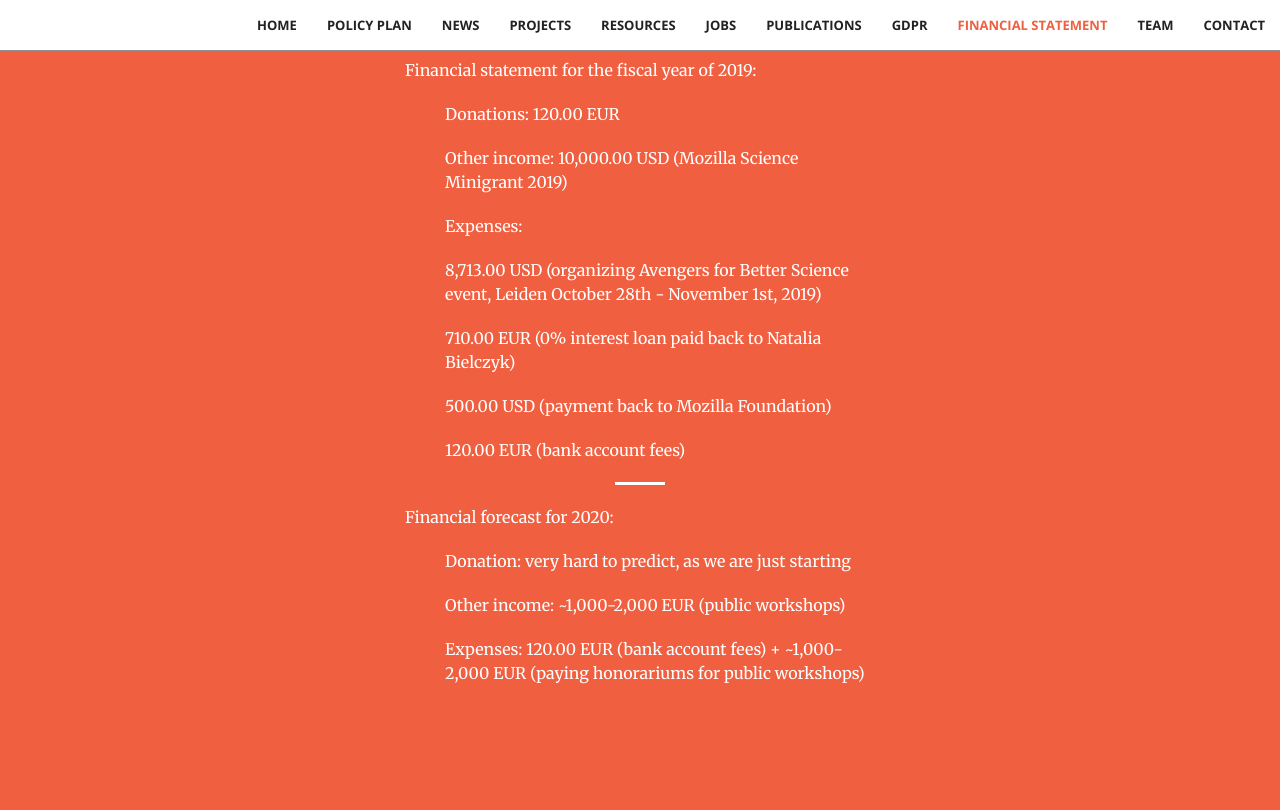
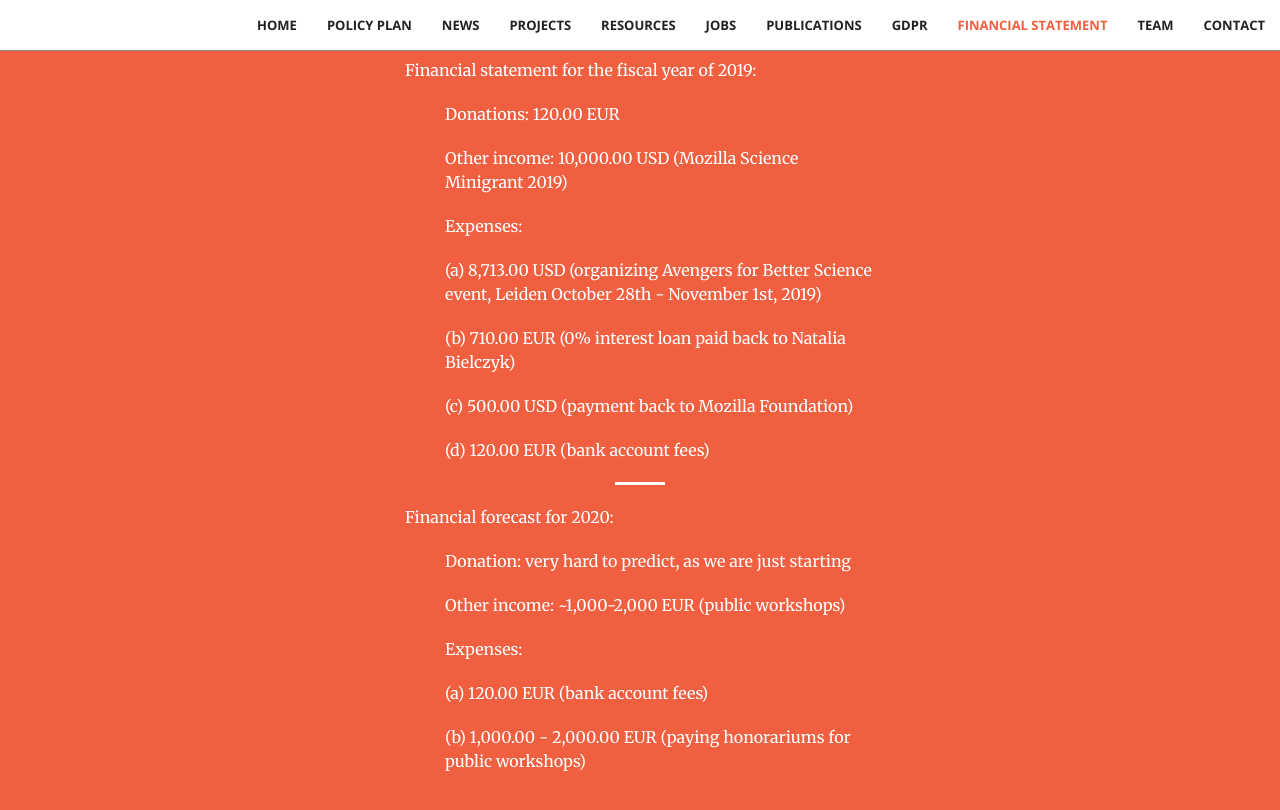
Before and after one commit to stichting-solaris/stichting-solaris.github.io, a Jekyll site: the page built from index.html, in a window 1280 px wide and 900 px high, scrolled down 22740 px. Shown: the top 810 px of the window. Built offline with Jekyll 4.4.1, drawn with Linux system fonts in a browser that asks for light colours.

Commit message:
Update financial.html

```diff
--- a/_includes/financial.html
+++ b/_includes/financial.html
@@ -30,10 +30,10 @@
                     <p class="tab">Donations: 120.00 EUR</p>
                     <p class="tab">Other income: 10,000.00 USD (Mozilla Science Minigrant 2019)</p>
                     <p class="tab">Expenses:</p>
-                    <p class="tab">8,713.00 USD (organizing Avengers for Better Science event, Leiden October 28th - November 1st, 2019)</p>
-                    <p class="tab">710.00 EUR (0% interest loan paid back to Natalia Bielczyk)</p>
-                    <p class="tab">500.00 USD (payment back to Mozilla Foundation)</p>
-                    <p class="tab">120.00 EUR (bank account fees)</p>
+                    <p class="tab" class="tab">(a) 8,713.00 USD (organizing Avengers for Better Science event, Leiden October 28th - November 1st, 2019)</p>
+                    <p class="tab" class="tab">(b) 710.00 EUR (0% interest loan paid back to Natalia Bielczyk)</p>
+                    <p class="tab" class="tab">(c) 500.00 USD (payment back to Mozilla Foundation)</p>
+                    <p class="tab" class="tab">(d) 120.00 EUR (bank account fees)</p>
                     <hr class="light">
                     <p></p>
                     <p></p>
@@ -42,7 +42,9 @@
                 <p>Financial forecast for 2020:</p>
                     <p class="tab">Donation: very hard to predict, as we are just starting</p>
                     <p class="tab">Other income: ~1,000-2,000 EUR (public workshops)</p>
-                    <p class="tab">Expenses: 120.00 EUR (bank account fees) + ~1,000-2,000 EUR (paying honorariums for public workshops)</p>
+                    <p class="tab">Expenses: </p>
+                    <p class="tab" class="tab">(a) 120.00 EUR (bank account fees)</p>
+                    <p class="tab" class="tab">(b) 1,000.00 - 2,000.00 EUR (paying honorariums for public workshops)</p>
                 </p>
         </div>
     </div>
```
